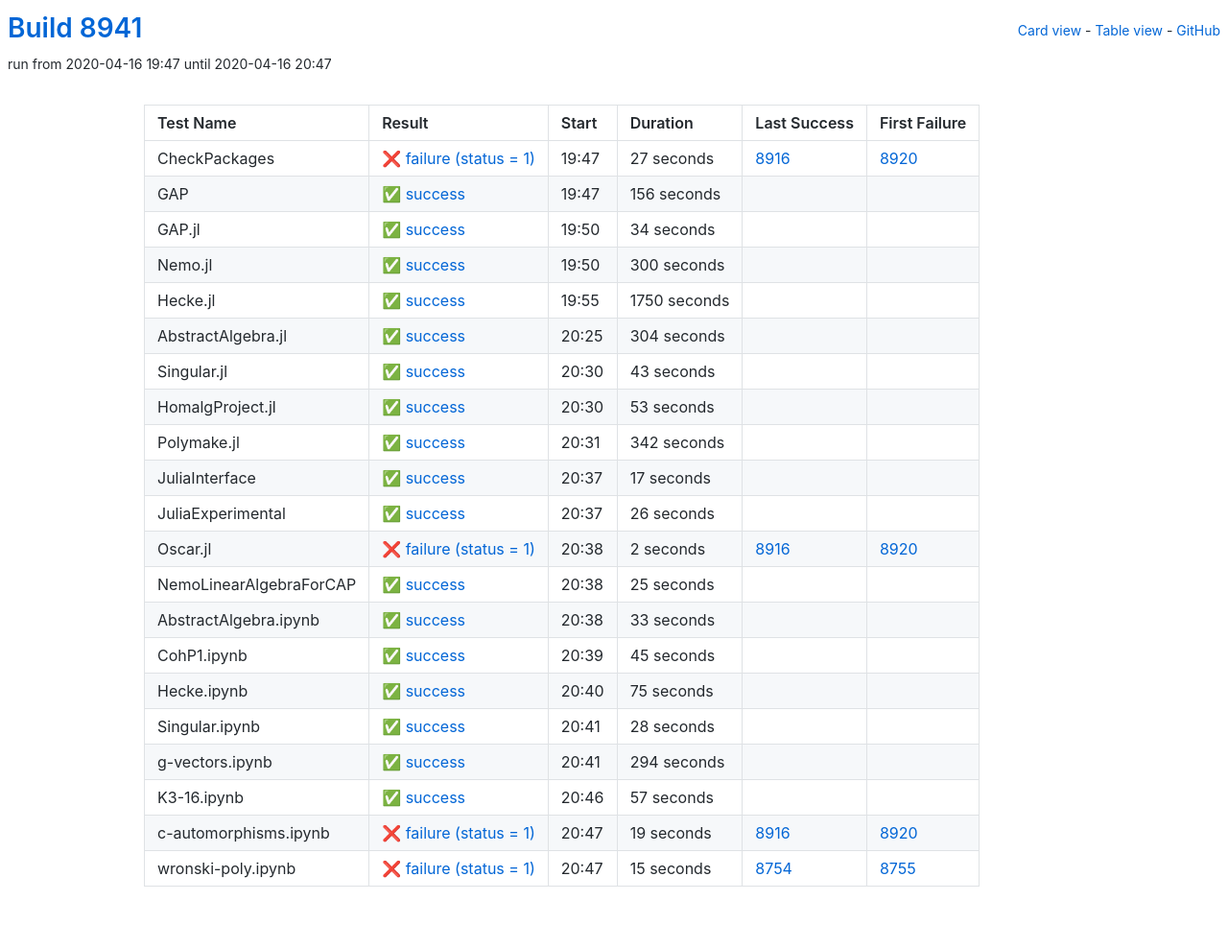
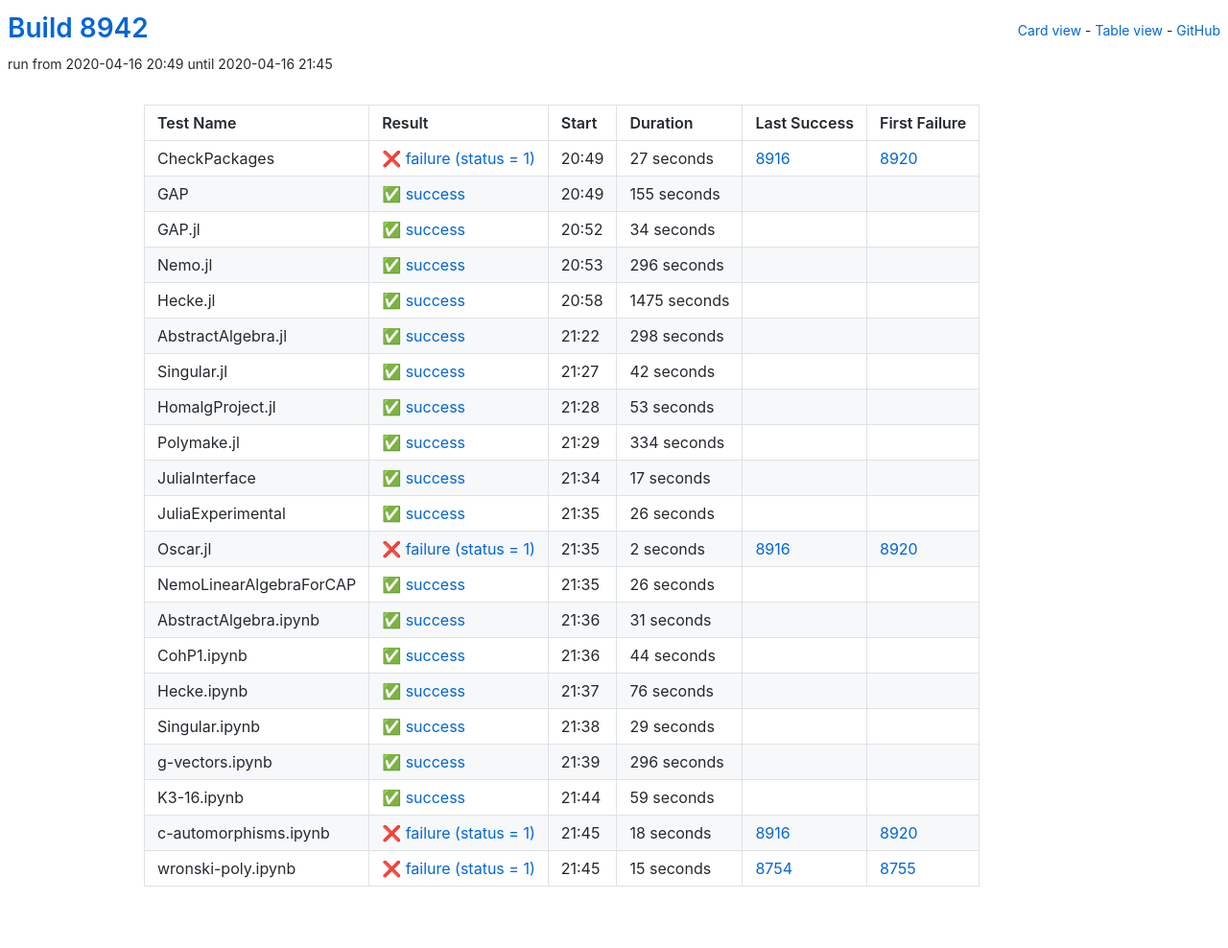
Before and after one commit to oscar-system/oscar-ci-status, a Jekyll site: the page built from table.html, in a window 1280 px wide. Shown: the whole page at 96% size. Built offline with Jekyll 4.4.1, drawn with Linux system fonts in a browser that asks for light colours.

Commit message:
Build 8942

```diff
--- a/_data/ci.yml
+++ b/_data/ci.yml
@@ -1,5 +1,5 @@
-build: 8941
-build_url: https://oscarci.mathematik.uni-kl.de/job/oscar/8941/
+build: 8942
+build_url: https://oscarci.mathematik.uni-kl.de/job/oscar/8942/
 job: oscar
 tests:
 - duration: 27
@@ -8,20 +8,20 @@ tests:
   first_failure_url: https://oscarci.mathematik.uni-kl.de/job/oscar/8920/
   last_success: 8916
   last_success_url: https://oscarci.mathematik.uni-kl.de/job/oscar/8916/
-  log: https://oscarci.mathematik.uni-kl.de/job/oscar/8941/artifact/logs/build-8941/CheckPackages.log
+  log: https://oscarci.mathematik.uni-kl.de/job/oscar/8942/artifact/logs/build-8942/CheckPackages.log
   name: CheckPackages
-  start: 2020-04-16 19:47
+  start: 2020-04-16 20:49
   status: failure
   success: false
-- duration: 156
+- duration: 155
   exitcode: 0
   first_failure: false
   first_failure_url: null
   last_success: false
   last_success_url: null
-  log: https://oscarci.mathematik.uni-kl.de/job/oscar/8941/artifact/logs/build-8941/GAP.log
+  log: https://oscarci.mathematik.uni-kl.de/job/oscar/8942/artifact/logs/build-8942/GAP.log
   name: GAP
-  start: 2020-04-16 19:47
+  start: 2020-04-16 20:49
   status: success
   success: true
 - duration: 34
@@ -30,53 +30,53 @@ tests:
   first_failure_url: null
   last_success: false
   last_success_url: null
-  log: https://oscarci.mathematik.uni-kl.de/job/oscar/8941/artifact/logs/build-8941/GAP.jl.log
+  log: https://oscarci.mathematik.uni-kl.de/job/oscar/8942/artifact/logs/build-8942/GAP.jl.log
   name: GAP.jl
-  start: 2020-04-16 19:50
+  start: 2020-04-16 20:52
   status: success
   success: true
-- duration: 300
+- duration: 296
   exitcode: 0
   first_failure: false
   first_failure_url: null
   last_success: false
   last_success_url: null
-  log: https://oscarci.mathematik.uni-kl.de/job/oscar/8941/artifact/logs/build-8941/Nemo.jl.log
+  log: https://oscarci.mathematik.uni-kl.de/job/oscar/8942/artifact/logs/build-8942/Nemo.jl.log
   name: Nemo.jl
-  start: 2020-04-16 19:50
+  start: 2020-04-16 20:53
   status: success
   success: true
-- duration: 1750
+- duration: 1475
   exitcode: 0
   first_failure: false
   first_failure_url: null
   last_success: false
   last_success_url: null
-  log: https://oscarci.mathematik.uni-kl.de/job/oscar/8941/artifact/logs/build-8941/Hecke.jl.log
+  log: https://oscarci.mathematik.uni-kl.de/job/oscar/8942/artifact/logs/build-8942/Hecke.jl.log
   name: Hecke.jl
-  start: 2020-04-16 19:55
+  start: 2020-04-16 20:58
   status: success
   success: true
-- duration: 304
+- duration: 298
   exitcode: 0
   first_failure: false
   first_failure_url: null
   last_success: false
   last_success_url: null
-  log: https://oscarci.mathematik.uni-kl.de/job/oscar/8941/artifact/logs/build-8941/AbstractAlgebra.jl.log
+  log: https://oscarci.mathematik.uni-kl.de/job/oscar/8942/artifact/logs/build-8942/AbstractAlgebra.jl.log
   name: AbstractAlgebra.jl
-  start: 2020-04-16 20:25
+  start: 2020-04-16 21:22
   status: success
   success: true
-- duration: 43
+- duration: 42
   exitcode: 0
   first_failure: false
   first_failure_url: null
   last_success: false
   last_success_url: null
-  log: https://oscarci.mathematik.uni-kl.de/job/oscar/8941/artifact/logs/build-8941/Singular.jl.log
+  log: https://oscarci.mathematik.uni-kl.de/job/oscar/8942/artifact/logs/build-8942/Singular.jl.log
   name: Singular.jl
-  start: 2020-04-16 20:30
+  start: 2020-04-16 21:27
   status: success
   success: true
 - duration: 53
@@ -85,20 +85,20 @@ tests:
   first_failure_url: null
   last_success: false
   last_success_url: null
-  log: https://oscarci.mathematik.uni-kl.de/job/oscar/8941/artifact/logs/build-8941/HomalgProject.jl.log
+  log: https://oscarci.mathematik.uni-kl.de/job/oscar/8942/artifact/logs/build-8942/HomalgProject.jl.log
   name: HomalgProject.jl
-  start: 2020-04-16 20:30
+  start: 2020-04-16 21:28
   status: success
   success: true
-- duration: 342
+- duration: 334
   exitcode: 0
   first_failure: false
   first_failure_url: null
   last_success: false
   last_success_url: null
-  log: https://oscarci.mathematik.uni-kl.de/job/oscar/8941/artifact/logs/build-8941/Polymake.jl.log
+  log: https://oscarci.mathematik.uni-kl.de/job/oscar/8942/artifact/logs/build-8942/Polymake.jl.log
   name: Polymake.jl
-  start: 2020-04-16 20:31
+  start: 2020-04-16 21:29
   status: success
   success: true
 - duration: 17
@@ -107,9 +107,9 @@ tests:
   first_failure_url: null
   last_success: false
   last_success_url: null
-  log: https://oscarci.mathematik.uni-kl.de/job/oscar/8941/artifact/logs/build-8941/JuliaInterface.log
+  log: https://oscarci.mathematik.uni-kl.de/job/oscar/8942/artifact/logs/build-8942/JuliaInterface.log
   name: JuliaInterface
-  start: 2020-04-16 20:37
+  start: 2020-04-16 21:34
   status: success
   success: true
 - duration: 26
@@ -118,9 +118,9 @@ tests:
   first_failure_url: null
   last_success: false
   last_success_url: null
-  log: https://oscarci.mathematik.uni-kl.de/job/oscar/8941/artifact/logs/build-8941/JuliaExperimental.log
+  log: https://oscarci.mathematik.uni-kl.de/job/oscar/8942/artifact/logs/build-8942/JuliaExperimental.log
   name: JuliaExperimental
-  start: 2020-04-16 20:37
+  start: 2020-04-16 21:35
   status: success
   success: true
 - duration: 2
@@ -129,97 +129,97 @@ tests:
   first_failure_url: https://oscarci.mathematik.uni-kl.de/job/oscar/8920/
   last_success: 8916
   last_success_url: https://oscarci.mathematik.uni-kl.de/job/oscar/8916/
-  log: https://oscarci.mathematik.uni-kl.de/job/oscar/8941/artifact/logs/build-8941/Oscar.jl.log
+  log: https://oscarci.mathematik.uni-kl.de/job/oscar/8942/artifact/logs/build-8942/Oscar.jl.log
   name: Oscar.jl
-  start: 2020-04-16 20:38
+  start: 2020-04-16 21:35
   status: failure
   success: false
-- duration: 25
+- duration: 26
   exitcode: 0
   first_failure: false
   first_failure_url: null
   last_success: false
   last_success_url: null
-  log: https://oscarci.mathematik.uni-kl.de/job/oscar/8941/artifact/logs/build-8941/NemoLinearAlgebraForCAP.log
+  log: https://oscarci.mathematik.uni-kl.de/job/oscar/8942/artifact/logs/build-8942/NemoLinearAlgebraForCAP.log
   name: NemoLinearAlgebraForCAP
-  start: 2020-04-16 20:38
+  start: 2020-04-16 21:35
   status: success
   success: true
-- duration: 33
+- duration: 31
   exitcode: 0
   first_failure: false
   first_failure_url: null
   last_success: false
   last_success_url: null
-  log: https://oscarci.mathematik.uni-kl.de/job/oscar/8941/artifact/logs/build-8941/AbstractAlgebra.ipynb.log
+  log: https://oscarci.mathematik.uni-kl.de/job/oscar/8942/artifact/logs/build-8942/AbstractAlgebra.ipynb.log
   name: AbstractAlgebra.ipynb
-  start: 2020-04-16 20:38
+  start: 2020-04-16 21:36
   status: success
   success: true
-- duration: 45
+- duration: 44
   exitcode: 0
   first_failure: false
   first_failure_url: null
   last_success: false
   last_success_url: null
-  log: https://oscarci.mathematik.uni-kl.de/job/oscar/8941/artifact/logs/build-8941/CohP1.ipynb.log
+  log: https://oscarci.mathematik.uni-kl.de/job/oscar/8942/artifact/logs/build-8942/CohP1.ipynb.log
   name: CohP1.ipynb
-  start: 2020-04-16 20:39
+  start: 2020-04-16 21:36
   status: success
   success: true
-- duration: 75
+- duration: 76
   exitcode: 0
   first_failure: false
   first_failure_url: null
   last_success: false
   last_success_url: null
-  log: https://oscarci.mathematik.uni-kl.de/job/oscar/8941/artifact/logs/build-8941/Hecke.ipynb.log
+  log: https://oscarci.mathematik.uni-kl.de/job/oscar/8942/artifact/logs/build-8942/Hecke.ipynb.log
   name: Hecke.ipynb
-  start: 2020-04-16 20:40
+  start: 2020-04-16 21:37
   status: success
   success: true
-- duration: 28
+- duration: 29
   exitcode: 0
   first_failure: false
   first_failure_url: null
   last_success: false
   last_success_url: null
-  log: https://oscarci.mathematik.uni-kl.de/job/oscar/8941/artifact/logs/build-8941/Singular.ipynb.log
+  log: https://oscarci.mathematik.uni-kl.de/job/oscar/8942/artifact/logs/build-8942/Singular.ipynb.log
   name: Singular.ipynb
-  start: 2020-04-16 20:41
+  start: 2020-04-16 21:38
   status: success
   success: true
-- duration: 294
+- duration: 296
   exitcode: 0
   first_failure: false
   first_failure_url: null
   last_success: false
   last_success_url: null
-  log: https://oscarci.mathematik.uni-kl.de/job/oscar/8941/artifact/logs/build-8941/g-vectors.ipynb.log
+  log: https://oscarci.mathematik.uni-kl.de/job/oscar/8942/artifact/logs/build-8942/g-vectors.ipynb.log
   name: g-vectors.ipynb
-  start: 2020-04-16 20:41
+  start: 2020-04-16 21:39
   status: success
   success: true
-- duration: 57
+- duration: 59
   exitcode: 0
   first_failure: false
   first_failure_url: null
   last_success: false
   last_success_url: null
-  log: https://oscarci.mathematik.uni-kl.de/job/oscar/8941/artifact/logs/build-8941/K3-16.ipynb.log
+  log: https://oscarci.mathematik.uni-kl.de/job/oscar/8942/artifact/logs/build-8942/K3-16.ipynb.log
   name: K3-16.ipynb
-  start: 2020-04-16 20:46
+  start: 2020-04-16 21:44
   status: success
   success: true
-- duration: 19
+- duration: 18
   exitcode: 1
   first_failure: 8920
   first_failure_url: https://oscarci.mathematik.uni-kl.de/job/oscar/8920/
   last_success: 8916
   last_success_url: https://oscarci.mathematik.uni-kl.de/job/oscar/8916/
-  log: https://oscarci.mathematik.uni-kl.de/job/oscar/8941/artifact/logs/build-8941/c-automorphisms.ipynb.log
+  log: https://oscarci.mathematik.uni-kl.de/job/oscar/8942/artifact/logs/build-8942/c-automorphisms.ipynb.log
   name: c-automorphisms.ipynb
-  start: 2020-04-16 20:47
+  start: 2020-04-16 21:45
   status: failure
   success: false
 - duration: 15
@@ -228,8 +228,8 @@ tests:
   first_failure_url: https://oscarci.mathematik.uni-kl.de/job/oscar/8755/
   last_success: 8754
   last_success_url: https://oscarci.mathematik.uni-kl.de/job/oscar/8754/
-  log: https://oscarci.mathematik.uni-kl.de/job/oscar/8941/artifact/logs/build-8941/wronski-poly.ipynb.log
+  log: https://oscarci.mathematik.uni-kl.de/job/oscar/8942/artifact/logs/build-8942/wronski-poly.ipynb.log
   name: wronski-poly.ipynb
-  start: 2020-04-16 20:47
+  start: 2020-04-16 21:45
   status: failure
   success: false
```
Also changed, not shown: README.md.
